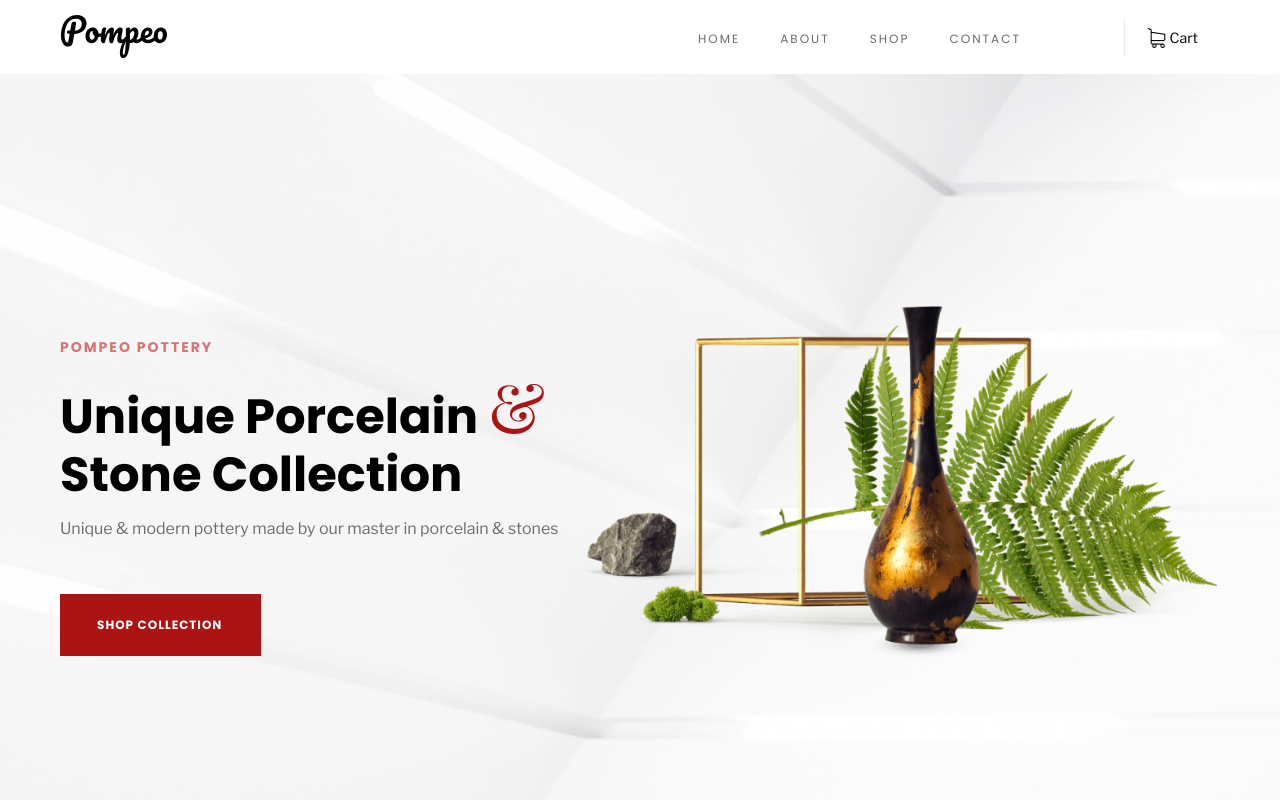
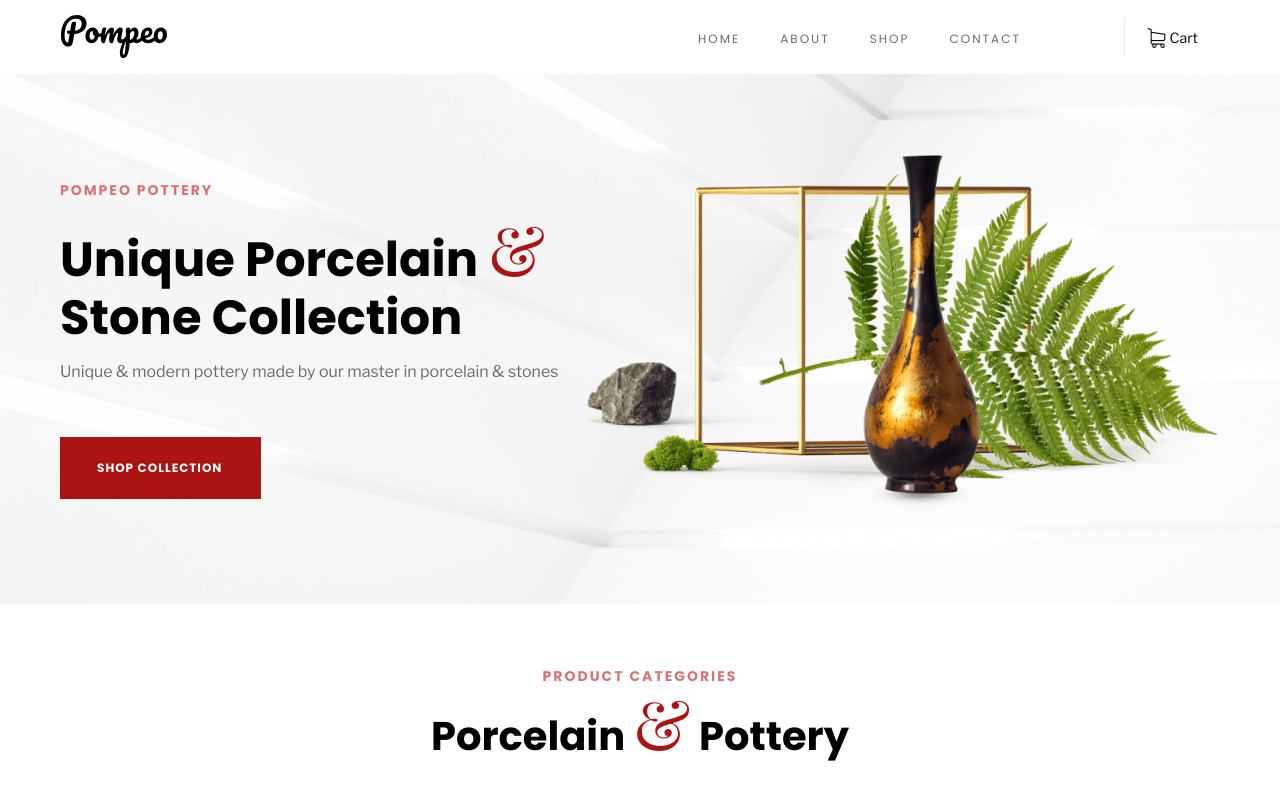
Before and after one commit to ZinaienkovaHanna/html-css-js-pet-project-pompeo, a plain HTML site: page index.html in a window 1280 px wide. Shown: the top 800 px of the page. Drawn offline with nearby package versions, Linux system fonts and the light colour scheme.

Commit message:
corrected css banner

```diff
--- a/css/header-banner.css
+++ b/css/header-banner.css
@@ -2,10 +2,13 @@
   background-image: url(../img/header/background-banner.jpg);
   background-size: cover;
   background-position: 50% 50%;
-  min-height: 100vh;
+  min-height: 100%;
 }
 h1 {
   padding-top: 20%;
+}
+.banner__button {
+  margin-bottom: 20%;
 }
 .banner__content h3 {
   font-size: 48px;
@@ -41,7 +44,7 @@ h1 {
   .banner__image {
     display: block;
     flex: 0 1 45%;
-    margin-top: 20%;
+    margin-top: 15%;
   }
 }
 @media (min-width: 1160px) {
@@ -51,7 +54,7 @@ h1 {
   .banner__image {
     flex: 0 1 55%;
   }
-  h1 {
-    padding-top: 50%;
+  .banner__image {
+    margin-top: 7%;
   }
 }
```
